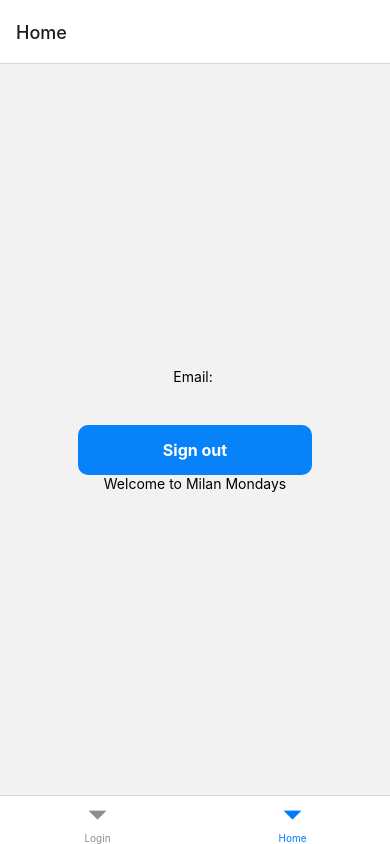
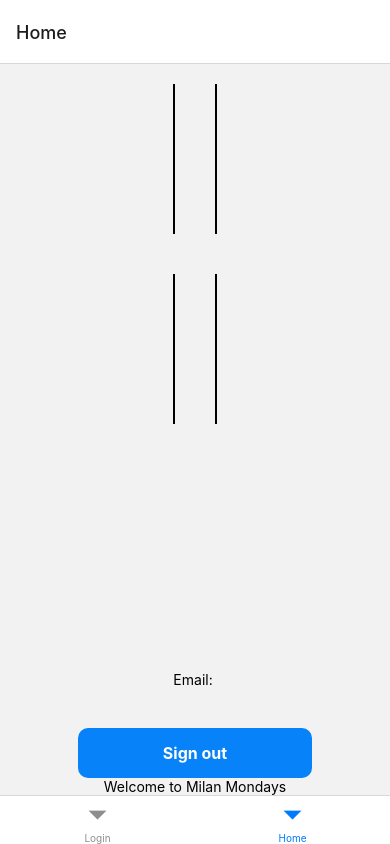
Before and after one commit to ZakWolfgang/ServadoApp, a React Native app in the folder mobile-app/: screen /Home in a window 390 px wide. Built offline with nearby package versions, Linux system fonts and the light colour scheme; no server answers.

Commit message:
set up global styles

```diff
--- a/mobile-app/global/styles.js
+++ b/mobile-app/global/styles.js
@@ -1,3 +1,9 @@
+
 export const colors = {
+    yellow: '#F4D58D',
+    darkBlue: '#13315C',
+    red: '#E63462',
+    lightBlue: '#8Da9c4',
+    white: '#EEF4ED',
 
 }
--- a/mobile-app/screens/HomeScreen.js
+++ b/mobile-app/screens/HomeScreen.js
@@ -1,12 +1,12 @@
 import { useNavigation } from '@react-navigation/core'
 import React from 'react'
-import { StyleSheet, Text, TouchableOpacity, View } from 'react-native'
+import { StyleSheet, Text, TouchableOpacity, View, FlatList } from 'react-native'
 
 //import Tabs from './navigation/Tabs';
 import { createBottomTabNavigator } from '@react-navigation/bottom-tabs';
 
 import { auth } from '../firebase'
-import SettingsScreen from './SettingsScreen';
+//import SettingsScreen from './SettingsScreen';
 
 const Tab = createBottomTabNavigator();
 
@@ -25,6 +25,18 @@
 
   return (
     <View style={styles.container}>
+      <FlatList
+        data={[1, 2, 3, 4]}
+        numColumns={2}
+        renderItem={() => (
+      <View style={{
+        flex: 1,
+        height: 150,
+        borderWidth: 1,
+        margin: 20
+      }}/>
+      )}
+    />
       <Text>Email: {auth.currentUser?.email}</Text>
       <TouchableOpacity
         onPress={handleSignOut}
@@ -33,11 +45,7 @@
         <Text style={styles.buttonText}>Sign out</Text>
       </TouchableOpacity>
       <Text>Welcome to Milan Mondays</Text>
-
-
     </View>
-
-
 
   )
 
```
